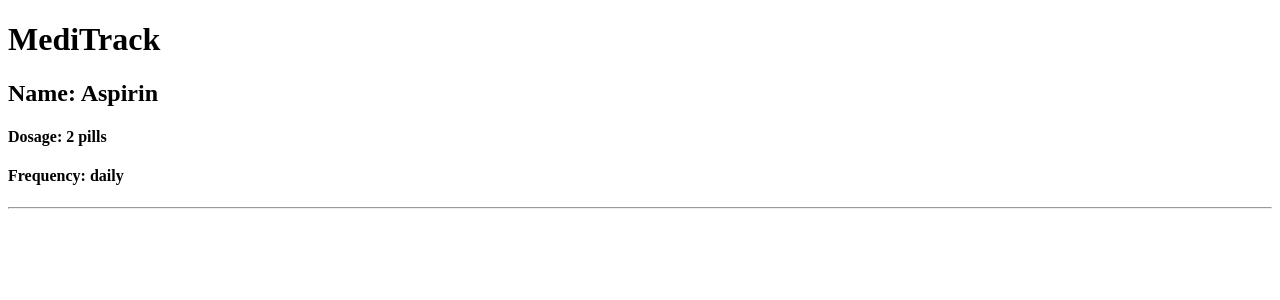
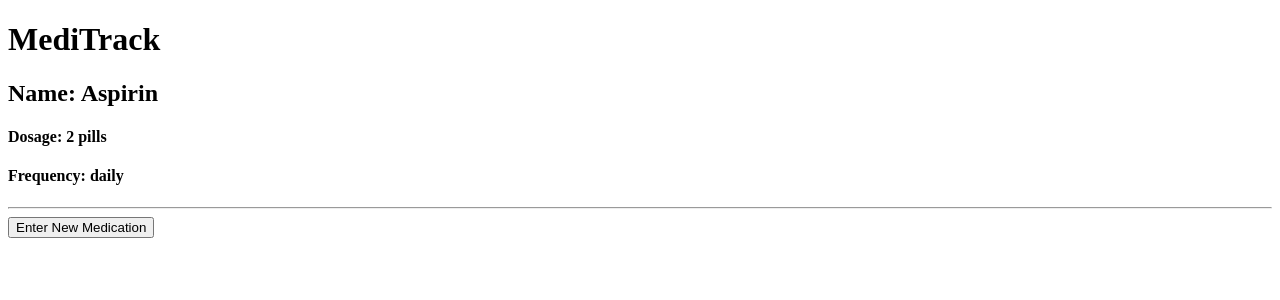
Before and after one commit to larryjtaylor/React-Medicine-Cabinet, a React app: page / in a window 1280 px wide. Shown: the top 300 px of the page. Built offline with nearby package versions, Linux system fonts and the light colour scheme.

Commit message:
add component to control creation of new medicine

```diff
--- a/src/components/App.jsx
+++ b/src/components/App.jsx
@@ -1,6 +1,7 @@
 import React from "react";
 import Header from "./Header";
 import PillsList from "./PillsList";
+import NewMedicineControl from "./NewMedicineControl";
 
 function App(props){
   return (
@@ -8,6 +9,7 @@ function App(props){
       <Header/>
       <PillsList/>
       <hr/>
+      <NewMedicineControl/>
     </div>
   );
 }
--- /dev/null
+++ b/src/components/NewMedicineControl.jsx
@@ -0,0 +1,22 @@
+import React from "react";
+
+class NewMedicineControl extends React.Component {
+
+  constructor(props) {
+    super(props);
+    this.state = {formVisibleOnPage: false};
+    this.handleDisplayingNewMedicineForm = this.handleDisplayingNewMedicineForm.bind(this);
+  }
+  handleDisplayingNewMedicineForm(event){
+    this.setState({formVisibleOnPage: true});
+  }
+
+  render(){
+    return (
+      <button onClick={this.handleDisplayingNewMedicineForm}>Enter New Medication</button>
+    );
+  }
+
+}
+
+export default NewMedicineControl;
```
